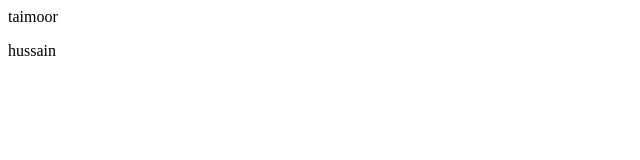
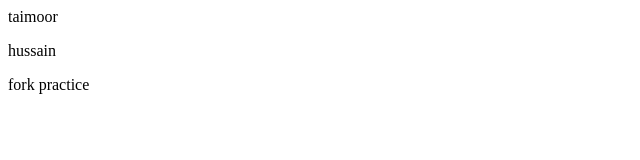
Before and after one commit to taimoorhu/second-, a plain HTML site: page index.html in a window 1280 px wide. Shown: the whole page, without its empty margins (0-640 px from the left). Drawn offline with Linux system fonts and the light colour scheme.

Commit message:
changes for fork

```diff
--- a/index.html
+++ b/index.html
@@ -4,6 +4,7 @@
 <body>
   <p>taimoor</p>
   <p>hussain</p>
+  <p>fork practice</p>
 
 </body>
 </html>
```
